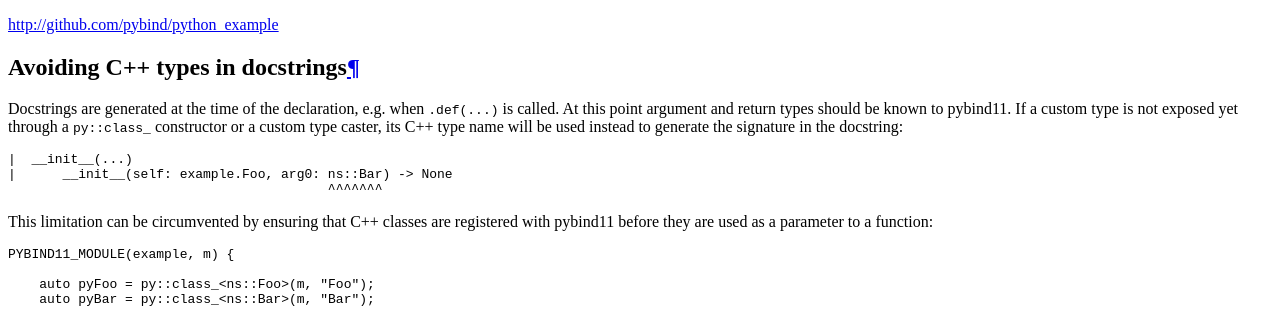
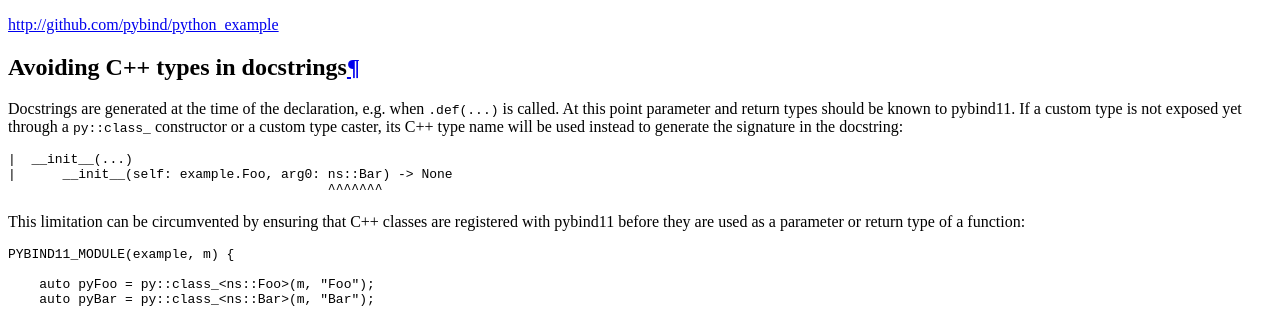
Before and after one commit to pybind/pybind11, a Sphinx documentation site: the page built from docs/advanced/misc.rst, in a window 1280 px wide and 900 px high, scrolled down 4089 px. Shown: the part 416-736 px from the top of the window. Built offline with Sphinx 7.4.7 and the Read the Docs theme 2.0.0, drawn with Linux system fonts in a browser that asks for light colours.

Commit message:
Third rewording

```diff
--- a/docs/advanced/misc.rst
+++ b/docs/advanced/misc.rst
@@ -311,7 +311,7 @@ Avoiding C++ types in docstrings
 ================================
 
 Docstrings are generated at the time of the declaration, e.g. when ``.def(...)`` is called.
-At this point argument and return types should be known to pybind11.
+At this point parameter and return types should be known to pybind11.
 If a custom type is not exposed yet through a ``py::class_`` constructor or a custom type caster,
 its C++ type name will be used instead to generate the signature in the docstring:
 
@@ -323,7 +323,7 @@ its C++ type name will be used instead to generate the signature in the docstrin
 
 
 This limitation can be circumvented by ensuring that C++ classes are registered with pybind11
-before they are used as a parameter to a function:
+before they are used as a parameter or return type of a function:
 
 .. code-block:: cpp
 
```
